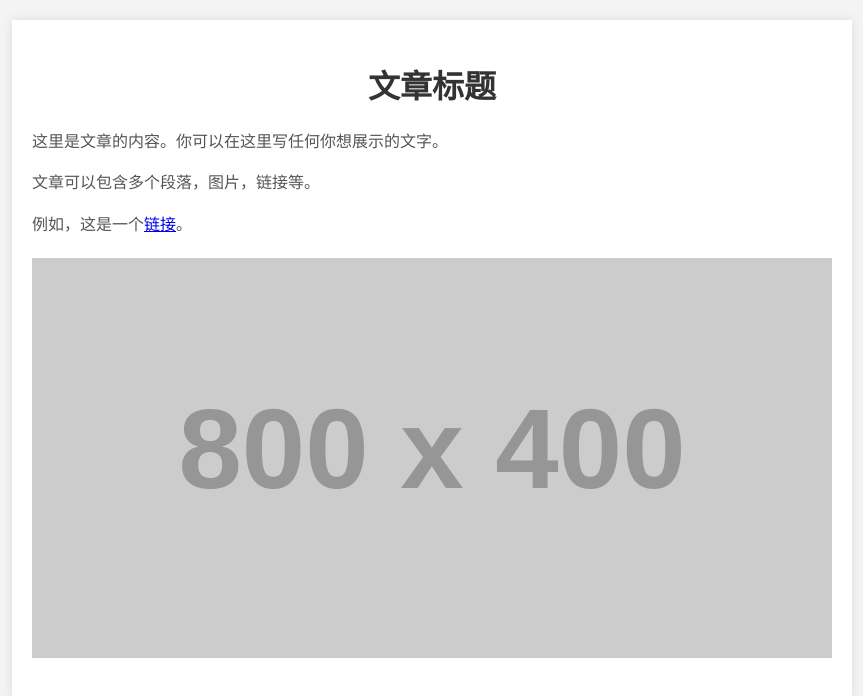
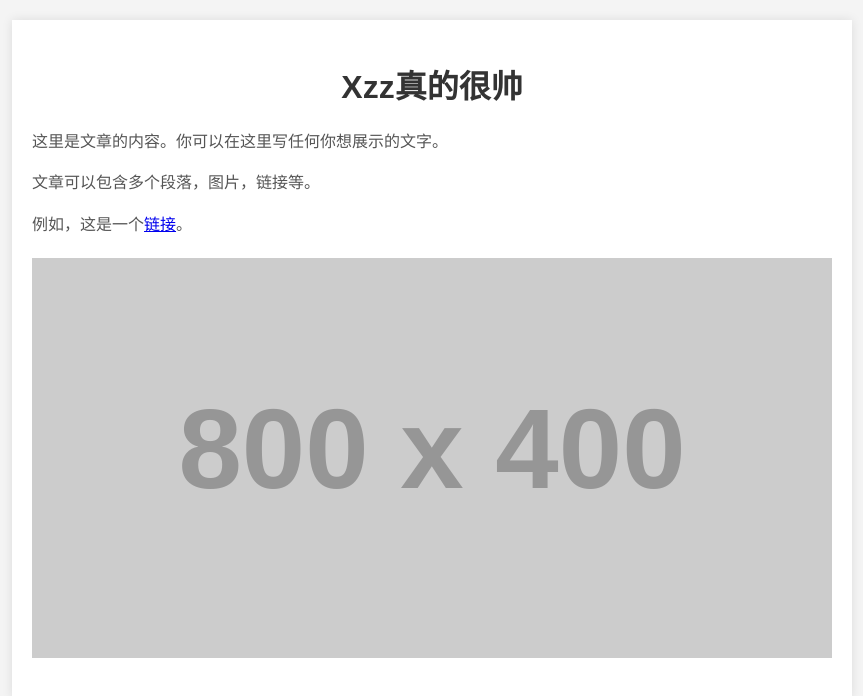
Before and after one commit to 1741777833/a_web, a plain HTML site: page index.html in a window 1280 px wide. Shown: the whole page, without its empty margins (208-1071 px from the left). Drawn offline with Linux system fonts and the light colour scheme; placeholder pictures from the web are drawn by us.

Commit message:
Update index.html

```diff
--- a/index.html
+++ b/index.html
@@ -36,7 +36,7 @@
 </head>
 <body>
     <div class="container">
-        <h1>文章标题</h1>
+        <h1>Xzz真的很帅</h1>
         <p>这里是文章的内容。你可以在这里写任何你想展示的文字。</p>
         <p>文章可以包含多个段落，图片，链接等。</p>
         <p>例如，这是一个<a href="https://www.example.com">链接</a>。</p>
```
